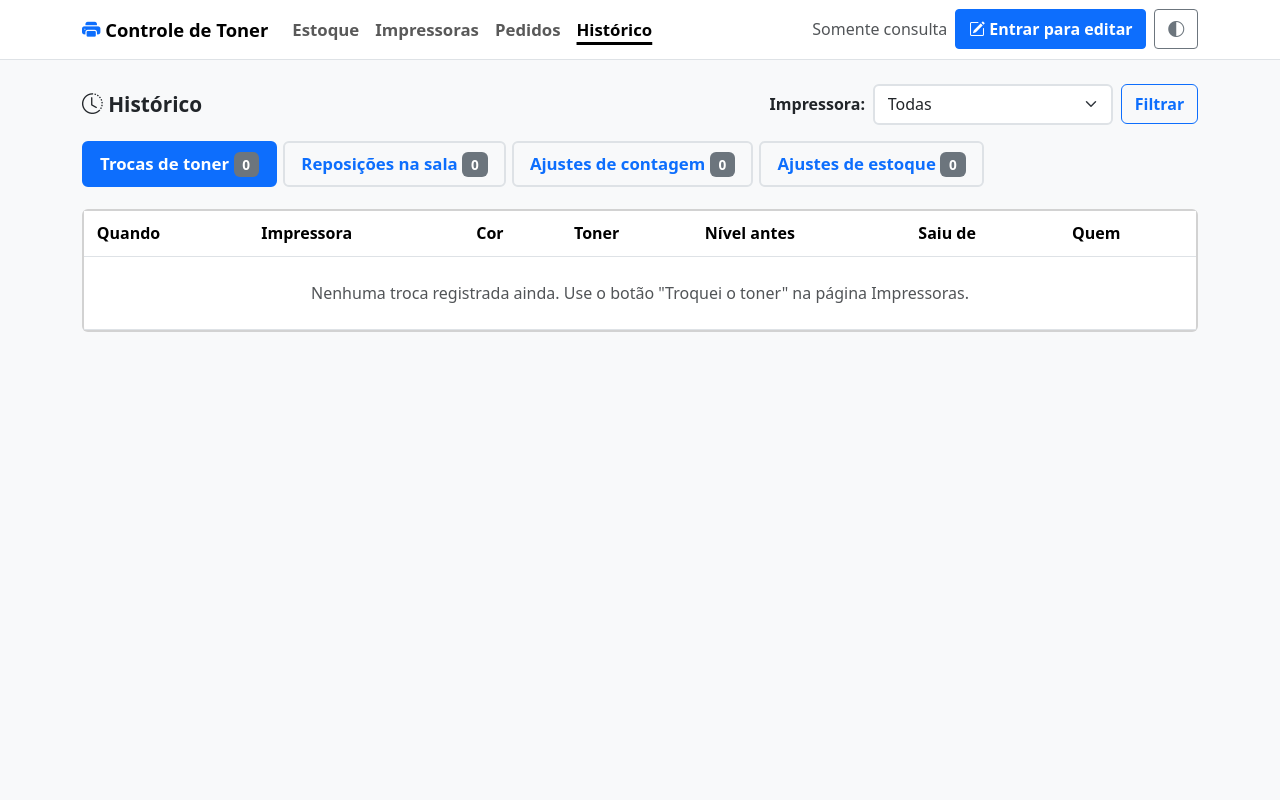
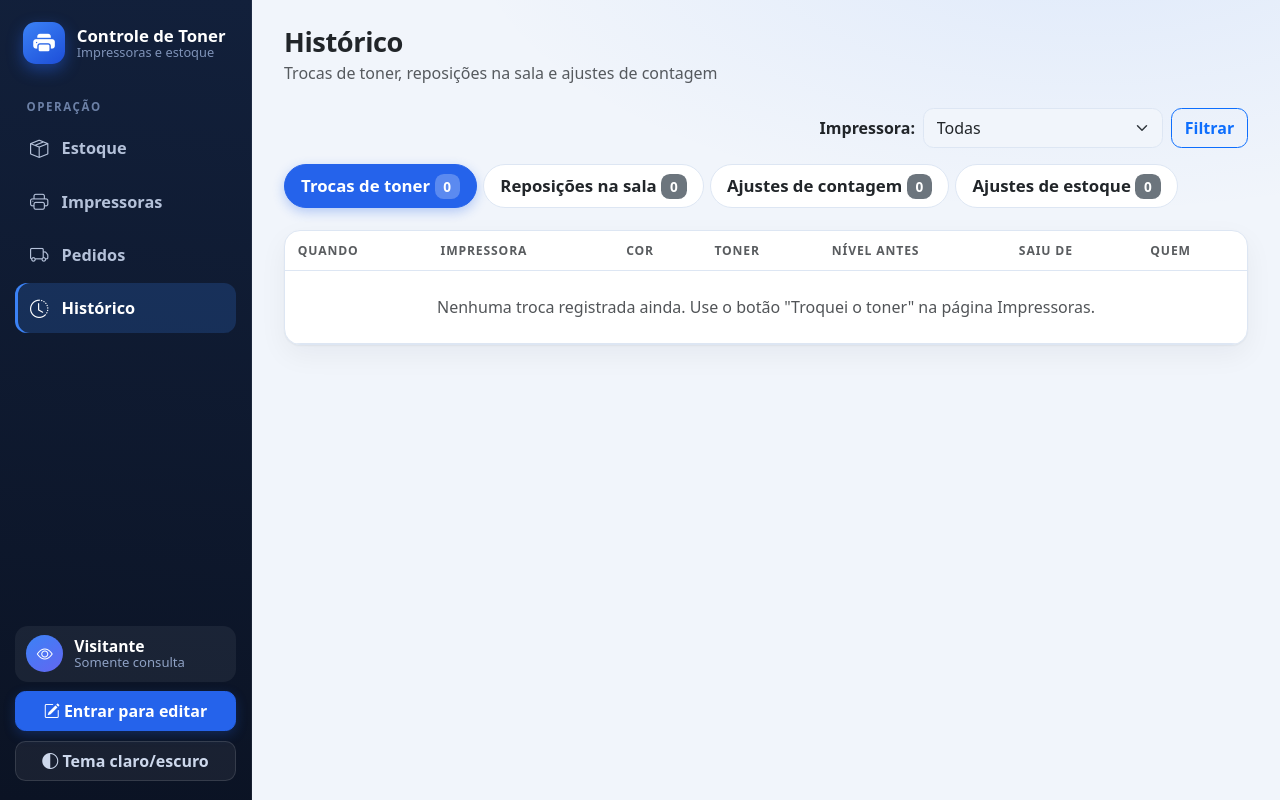
Before and after one commit to DaniloSRocha26/Estoque-Lab-PVI, a Django app: page /historico/ in a window 1280 px wide. Run offline with Django 5.2, Linux system fonts and the light colour scheme; data that the repository does not hold is empty.

Commit message:
Novo visual: menu lateral azul-marinho, cartões arredondados, cabeçalho por página e tema escuro refinado

```diff
--- /dev/null
+++ b/estoque/static/estoque/tema.css
@@ -0,0 +1,148 @@
+/* =====================================================================================
+   TEMA: menu lateral azul-marinho, cartões arredondados e cabeçalho por página.
+   Vem depois do app.css e sobrescreve só o visual (cores, formas, estrutura).
+   ===================================================================================== */
+:root, [data-bs-theme="light"] {
+  --app-bg: #f1f5fb;
+  --superficie: #ffffff;
+  --borda: #dde6f3;
+  --acento: #2563eb;
+  --acento-forte: #1d4ed8;
+  --sombra: 0 1px 2px rgba(15, 26, 47, .06), 0 10px 28px rgba(15, 26, 47, .05);
+  --bs-body-bg: #f1f5fb;
+  --bs-tertiary-bg: #e8eff9;
+  --bs-secondary-bg: #e3ebf7;
+  --bs-border-color: #dde6f3;
+  --bs-primary: #2563eb;
+  --bs-primary-rgb: 37, 99, 235;
+  --bs-link-color: #1d4ed8;
+}
+[data-bs-theme="dark"] {
+  --app-bg: #0b1324;
+  --superficie: #111c33;
+  --borda: #22324f;
+  --acento: #3b82f6;
+  --acento-forte: #2563eb;
+  --sombra: 0 1px 2px rgba(0, 0, 0, .4), 0 12px 32px rgba(0, 0, 0, .28);
+  --bs-body-bg: #0b1324;
+  --bs-body-color: #e6edf7;
+  --bs-tertiary-bg: #0f192e;
+  --bs-secondary-bg: #16233f;
+  --bs-border-color: #22324f;
+  --bs-secondary-color: rgba(230, 237, 247, .72);
+  --bs-primary: #3b82f6;
+  --bs-primary-rgb: 59, 130, 246;
+  --bs-link-color: #7db1ff;
+}
+
+body {
+  background: var(--app-bg);
+  background-image: radial-gradient(900px 420px at 85% -80px, rgba(59, 130, 246, .10), transparent 70%);
+  background-attachment: fixed;
+}
+[data-bs-theme="dark"] body {
+  background-image: radial-gradient(1100px 520px at 85% -120px, rgba(59, 130, 246, .20), transparent 70%);
+}
+
+/* ---------- Estrutura: menu lateral + área de conteúdo ---------- */
+.app { display: flex; min-height: 100vh; }
+.area { flex: 1; min-width: 0; }
+.topo { padding: 1.6rem 2rem .4rem; }
+.topo h1 { font-size: 1.7rem; font-weight: 800; letter-spacing: -.015em; margin: 0; }
+.topo h1:empty, .topo p:empty { display: none; }
+.topo p { margin: .2rem 0 0; color: var(--bs-secondary-color); }
+main#conteudo { padding: 1rem 2rem 2.5rem; max-width: 1480px; }
+
+.sidebar {
+  flex: 0 0 252px; width: 252px; height: 100vh; position: sticky; top: 0;
+  display: flex; flex-direction: column; padding: 1.2rem .95rem;
+  background: linear-gradient(185deg, #12203b 0%, #0b1324 100%);
+  border-right: 1px solid rgba(255, 255, 255, .06);
+  color: #aebbd3; overflow-y: auto;
+}
+.marca { display: flex; align-items: center; gap: .75rem; padding: .2rem .5rem 1rem; text-decoration: none; color: #fff; }
+.marca-icone {
+  width: 2.6rem; height: 2.6rem; border-radius: .8rem; display: grid; place-items: center; font-size: 1.35rem;
+  background: linear-gradient(145deg, #3b82f6, #1d4ed8); box-shadow: 0 6px 16px rgba(37, 99, 235, .45);
+}
+.marca-texto { display: flex; flex-direction: column; line-height: 1.15; }
+.marca-texto strong { font-size: 1.05rem; }
+.marca-texto small { color: #7f93b8; font-size: .8rem; }
+
+.menu { display: flex; flex-direction: column; gap: .2rem; }
+.menu-secao { font-size: .72rem; letter-spacing: .14em; text-transform: uppercase; color: #6c80a6; margin: 1.1rem .7rem .35rem; font-weight: 700; }
+.menu-item {
+  display: flex; align-items: center; gap: .75rem; padding: .7rem .85rem; border-radius: .75rem;
+  color: #b4c1d9; text-decoration: none; font-weight: 600; font-size: 1.02rem; transition: background .15s, color .15s;
+}
+.menu-item .bi { font-size: 1.15rem; width: 1.3rem; text-align: center; }
+.menu-item:hover { background: rgba(255, 255, 255, .07); color: #fff; }
+.menu-item.ativo { background: rgba(59, 130, 246, .20); color: #fff; box-shadow: inset 3px 0 0 #3b82f6; }
+
+.menu-rodape { margin-top: auto; display: grid; gap: .6rem; padding-top: 1.2rem; }
+.usuario { display: flex; align-items: center; gap: .7rem; padding: .6rem .7rem; border-radius: .8rem; background: rgba(255, 255, 255, .06); }
+.avatar {
+  width: 2.3rem; height: 2.3rem; border-radius: 50%; display: grid; place-items: center; flex: none;
+  font-weight: 800; color: #fff; background: linear-gradient(145deg, #3b82f6, #6366f1);
+}
+.usuario-texto { display: flex; flex-direction: column; line-height: 1.15; min-width: 0; }
+.usuario-texto strong { color: #fff; font-size: .98rem; overflow: hidden; text-overflow: ellipsis; white-space: nowrap; }
+.usuario-texto small { color: #8ea1c4; font-size: .82rem; }
+.btn-lateral { background: rgba(255, 255, 255, .06); border: 1px solid rgba(255, 255, 255, .12); color: #cdd8ec; }
+.btn-lateral:hover { background: rgba(255, 255, 255, .13); color: #fff; border-color: rgba(255, 255, 255, .22); }
+
+/* ---------- Cartões, botões, abas, tabelas ---------- */
+.card { background: var(--superficie); border: 1px solid var(--borda); border-radius: 1rem; box-shadow: var(--sombra); }
+.card-impressora { transition: box-shadow .2s, transform .2s; }
+.card-impressora:hover { transform: translateY(-2px); }
+h2, .h5 { letter-spacing: -.01em; }
+
+.btn { border-radius: .65rem; }
+.btn-primary {
+  --bs-btn-bg: var(--acento); --bs-btn-border-color: var(--acento);
+  --bs-btn-hover-bg: var(--acento-forte); --bs-btn-hover-border-color: var(--acento-forte);
+  --bs-btn-active-bg: #1e40af; --bs-btn-active-border-color: #1e40af;
+  box-shadow: 0 4px 12px rgba(37, 99, 235, .25);
+}
+.form-control, .form-select { border-radius: .65rem; border-width: 1px; border-color: var(--borda); background-color: var(--bs-body-bg); }
+.form-control:focus, .form-select:focus { border-color: var(--acento); box-shadow: 0 0 0 .2rem rgba(59, 130, 246, .25); }
+
+.nav-pills .nav-link { border: 1px solid var(--borda); border-radius: 999px; background: var(--superficie); color: var(--bs-body-color); }
+.nav-pills .nav-link:hover { border-color: var(--acento); }
+.nav-pills .nav-link.active { background: var(--acento); border-color: var(--acento); color: #fff; box-shadow: 0 4px 12px rgba(37, 99, 235, .3); }
+.nav-pills .nav-link.active .badge { background: rgba(255, 255, 255, .25) !important; color: #fff !important; }
+
+.table { --bs-table-bg: transparent; --bs-table-hover-bg: rgba(59, 130, 246, .07); --bs-table-border-color: var(--borda); }
+.table thead th { font-size: .76rem; letter-spacing: .07em; text-transform: uppercase; color: var(--bs-secondary-color); font-weight: 700; border-bottom-width: 1px; }
+.tabela-estoque .grupo th { background: var(--bs-tertiary-bg); text-transform: none; letter-spacing: 0; font-size: 1rem; color: var(--bs-body-color); }
+.card > .table-responsive > .table { margin-bottom: 0; }
+.card > .table-responsive { border-radius: 1rem; overflow: hidden; }
+
+.progress { --bs-progress-bg: var(--bs-secondary-bg); }
+.badge { border-radius: .55rem; }
+.toast { border-radius: .8rem; box-shadow: var(--sombra); }
+
+/* ---------- Resumo do topo ---------- */
+.resumo-item { border-width: 1px; border-radius: 1rem; background: var(--superficie); box-shadow: var(--sombra); }
+.resumo-item .numero { font-size: 2.2rem; }
+.resumo-item.perigo { background: var(--superficie); border-color: var(--bs-danger-border-subtle); box-shadow: var(--sombra), inset 5px 0 0 var(--bs-danger); }
+.resumo-item.atencao { background: var(--superficie); border-color: var(--bs-warning-border-subtle); box-shadow: var(--sombra), inset 5px 0 0 var(--bs-warning); }
+.resumo-item.info { background: var(--superficie); border-color: var(--bs-info-border-subtle); box-shadow: var(--sombra), inset 5px 0 0 var(--bs-info); }
+.resumo-item.ok { box-shadow: var(--sombra), inset 5px 0 0 var(--bs-success); }
+.resumo-item.neutro { box-shadow: var(--sombra), inset 5px 0 0 var(--bs-secondary-bg); }
+.resumo-item:hover { transform: translateY(-2px); }
+
+[id] { scroll-margin-top: 1rem; }
+
+/* ---------- Telas estreitas: o menu vira uma faixa no topo (o celular não é o foco) ---------- */
+@media (max-width: 991.98px) {
+  .app { flex-direction: column; }
+  .sidebar { position: static; flex: none; width: 100%; height: auto; flex-direction: row; flex-wrap: wrap; align-items: center; gap: .5rem; padding: .7rem 1rem; }
+  .marca { padding: 0 .5rem 0 0; }
+  .marca-texto small, .menu-secao, .usuario-texto small { display: none; }
+  .menu { flex-direction: row; flex-wrap: wrap; }
+  .menu-rodape { margin: 0 0 0 auto; padding: 0; display: flex; align-items: center; }
+  .menu-rodape .btn { width: auto !important; }
+  .topo { padding: 1.2rem 1rem .2rem; }
+  main#conteudo { padding: .8rem 1rem 2rem; }
+}
--- a/estoque/templates/estoque/base.html
+++ b/estoque/templates/estoque/base.html
@@ -9,52 +9,73 @@
     (function () {
       var salvo = null;
       try { salvo = localStorage.getItem('tema'); } catch (e) {}
-      var tema = salvo || 'light'; // claro por padrão (mais legível); o botão do topo troca
+      var tema = salvo || 'light'; // claro por padrão (mais legível); o botão do menu troca
       document.documentElement.setAttribute('data-bs-theme', tema);
     })();
   </script>
   <link href="https://cdn.jsdelivr.net/npm/bootstrap@5.3.3/dist/css/bootstrap.min.css" rel="stylesheet" integrity="sha384-QWTKZyjpPEjISv5WaRU9OFeRpok6YctnYmDr5pNlyT2bRjXh0JMhjY6hW+ALEwIH" crossorigin="anonymous">
   <link href="https://cdn.jsdelivr.net/npm/bootstrap-icons@1.11.3/font/bootstrap-icons.min.css" rel="stylesheet" integrity="sha384-XGjxtQfXaH2tnPFa9x+ruJTuLE3Aa6LhHSWRr1XeTyhezb4abCG4ccI5AkVDxqC+" crossorigin="anonymous">
   <link href="{% static 'estoque/app.css' %}" rel="stylesheet">
+  <link href="{% static 'estoque/tema.css' %}" rel="stylesheet">
 </head>
-<body class="bg-body-tertiary" data-nivel-baixo="{{ NIVEL_BAIXO }}" data-nivel-medio="{{ NIVEL_MEDIO }}">
-  <nav class="navbar navbar-expand bg-body border-bottom sticky-top">
-    <div class="container">
-      <a class="navbar-brand fw-semibold" href="{% url 'estoque' %}">
-        <i class="bi bi-printer-fill text-primary"></i> Controle de Toner
+<body data-nivel-baixo="{{ NIVEL_BAIXO }}" data-nivel-medio="{{ NIVEL_MEDIO }}">
+  <div class="app">
+
+    <aside class="sidebar">
+      <a class="marca" href="{% url 'estoque' %}">
+        <span class="marca-icone"><i class="bi bi-printer-fill"></i></span>
+        <span class="marca-texto"><strong>Controle de Toner</strong><small>Impressoras e estoque</small></span>
       </a>
-      <ul class="navbar-nav me-auto">
-        <li class="nav-item"><a class="nav-link {% if request.resolver_match.url_name == 'estoque' %}active{% endif %}" href="{% url 'estoque' %}">Estoque</a></li>
-        <li class="nav-item"><a class="nav-link {% if request.resolver_match.url_name == 'impressoras' %}active{% endif %}" href="{% url 'impressoras' %}">Impressoras</a></li>
-        <li class="nav-item"><a class="nav-link {% if request.resolver_match.url_name == 'pedidos' %}active{% endif %}" href="{% url 'pedidos' %}">Pedidos</a></li>
-        <li class="nav-item"><a class="nav-link {% if request.resolver_match.url_name == 'historico' %}active{% endif %}" href="{% url 'historico' %}">Histórico</a></li>
+
+      <nav class="menu" aria-label="Menu principal">
+        <div class="menu-secao">Operação</div>
+        <a class="menu-item {% if request.resolver_match.url_name == 'estoque' %}ativo{% endif %}" href="{% url 'estoque' %}"><i class="bi bi-box-seam"></i> Estoque</a>
+        <a class="menu-item {% if request.resolver_match.url_name == 'impressoras' %}ativo{% endif %}" href="{% url 'impressoras' %}"><i class="bi bi-printer"></i> Impressoras</a>
+        <a class="menu-item {% if request.resolver_match.url_name == 'pedidos' %}ativo{% endif %}" href="{% url 'pedidos' %}"><i class="bi bi-truck"></i> Pedidos</a>
+        <a class="menu-item {% if request.resolver_match.url_name == 'historico' %}ativo{% endif %}" href="{% url 'historico' %}"><i class="bi bi-clock-history"></i> Histórico</a>
         {% if pode_editar %}
-        <li class="nav-item"><a class="nav-link {% if request.resolver_match.url_name == 'cadastros' %}active{% endif %}" href="{% url 'cadastros' %}">Cadastros</a></li>
+        <div class="menu-secao">Gestão</div>
+        <a class="menu-item {% if request.resolver_match.url_name == 'cadastros' %}ativo{% endif %}" href="{% url 'cadastros' %}"><i class="bi bi-sliders"></i> Cadastros</a>
         {% endif %}
-      </ul>
+      </nav>
+
+      <div class="menu-rodape">
         {% if user.is_authenticated %}
-      <span class="small text-body-secondary me-2 d-none d-md-inline">
-        {{ user.get_full_name|default:user.username }} · {% if pode_editar %}Admin{% else %}Somente consulta{% endif %}
-      </span>
-      <form method="post" action="{% url 'logout' %}" class="me-2">{% csrf_token %}
-        <button class="btn btn-outline-secondary btn-sm" title="Sair"><i class="bi bi-box-arrow-right"></i> Sair</button>
+        <div class="usuario">
+          <span class="avatar">{{ user.get_full_name|default:user.username|slice:":1"|upper }}</span>
+          <span class="usuario-texto"><strong>{{ user.get_full_name|default:user.username }}</strong><small>{% if pode_editar %}Administrador{% else %}Somente consulta{% endif %}</small></span>
+        </div>
+        <form method="post" action="{% url 'logout' %}">{% csrf_token %}
+          <button class="btn btn-lateral w-100"><i class="bi bi-box-arrow-right"></i> Sair</button>
         </form>
         {% else %}
-      <span class="small text-body-secondary me-2 d-none d-md-inline">Somente consulta</span>
+        <div class="usuario">
+          <span class="avatar"><i class="bi bi-eye"></i></span>
+          <span class="usuario-texto"><strong>Visitante</strong><small>Somente consulta</small></span>
+        </div>
         {% if request.resolver_match.url_name != 'login' %}
-      <a class="btn btn-primary btn-sm me-2" href="{% url 'login' %}?next={{ request.path|urlencode }}"><i class="bi bi-pencil-square"></i> Entrar para editar</a>
+        <a class="btn btn-primary w-100" href="{% url 'login' %}?next={{ request.path|urlencode }}"><i class="bi bi-pencil-square"></i> Entrar para editar</a>
         {% endif %}
         {% endif %}
-      <button id="alternar-tema" class="btn btn-outline-secondary btn-sm" type="button" title="Alternar tema">
-        <i class="bi bi-circle-half"></i>
+        <button id="alternar-tema" class="btn btn-lateral w-100" type="button" title="Alternar entre tema claro e escuro">
+          <i class="bi bi-circle-half"></i> Tema claro/escuro
         </button>
       </div>
-  </nav>
+    </aside>
 
-  <main class="container py-4" id="conteudo" data-auto="{% block auto %}{% endblock %}">
+    <div class="area">
+      <header class="topo">
+        <h1>{% block pagina_titulo %}{% endblock %}</h1>
+        <p>{% block pagina_sub %}{% endblock %}</p>
+      </header>
+
+      <main id="conteudo" data-auto="{% block auto %}{% endblock %}">
         {% for m in messages %}<div class="d-none" data-mensagem="{{ m.tags }}">{{ m }}</div>{% endfor %}
         {% block conteudo %}{% endblock %}
       </main>
+    </div>
+
+  </div>
 
   <div class="toast-container position-fixed bottom-0 end-0 p-3" id="toasts"></div>
 
--- a/estoque/templates/estoque/cadastros.html
+++ b/estoque/templates/estoque/cadastros.html
@@ -1,5 +1,7 @@
 {% extends "estoque/base.html" %}
 {% block titulo %}Cadastros · Controle de Toner{% endblock %}
+{% block pagina_titulo %}Cadastros{% endblock %}
+{% block pagina_sub %}Impressoras, modelos, itens de estoque e usuários{% endblock %}
 {% block conteudo %}
 
 <ul class="nav nav-pills mb-3" role="tablist">
--- a/estoque/templates/estoque/estoque.html
+++ b/estoque/templates/estoque/estoque.html
@@ -2,6 +2,8 @@
 {% load humanize %}
 {% block titulo %}Estoque · Controle de Toner{% endblock %}
 {% block auto %}1{% endblock %}
+{% block pagina_titulo %}Estoque{% endblock %}
+{% block pagina_sub %}Itens da unidade, reserva das salas e o que precisa ser pedido{% endblock %}
 {% block conteudo %}
 
 {% include 'estoque/_resumo.html' %}
--- a/estoque/templates/estoque/historico.html
+++ b/estoque/templates/estoque/historico.html
@@ -1,9 +1,10 @@
 {% extends "estoque/base.html" %}
 {% block titulo %}Histórico · Controle de Toner{% endblock %}
 {% block auto %}1{% endblock %}
+{% block pagina_titulo %}Histórico{% endblock %}
+{% block pagina_sub %}Trocas de toner, reposições na sala e ajustes de contagem{% endblock %}
 {% block conteudo %}
-<div class="d-flex flex-wrap gap-3 justify-content-between align-items-center mb-3">
-  <h2 class="mb-0"><i class="bi bi-clock-history"></i> Histórico</h2>
+<div class="d-flex flex-wrap gap-3 justify-content-end align-items-center mb-3">
   <form class="d-flex gap-2 align-items-center" method="get">
     <label class="mb-0 fw-semibold" for="filtro-impressora">Impressora:</label>
     <select id="filtro-impressora" class="form-select" name="impressora" style="width:15rem">
--- a/estoque/templates/estoque/impressoras.html
+++ b/estoque/templates/estoque/impressoras.html
@@ -1,13 +1,14 @@
 {% extends "estoque/base.html" %}
 {% block titulo %}Impressoras · Controle de Toner{% endblock %}
 {% block auto %}1{% endblock %}
+{% block pagina_titulo %}Impressoras{% endblock %}
+{% block pagina_sub %}Nível de toner e reserva de cada impressora{% endblock %}
 {% block conteudo %}
 
 {% include 'estoque/_resumo.html' %}
 
 {# ===== Impressoras ===== #}
-<div class="d-flex flex-wrap gap-3 justify-content-between align-items-center mb-3">
-  <h2 class="mb-0"><i class="bi bi-printer"></i> Impressoras</h2>
+<div class="d-flex flex-wrap gap-3 justify-content-end align-items-center mb-3">
   <div class="d-flex flex-wrap gap-3 align-items-center">
     <div class="form-check form-switch mb-0 fs-6">
       <input class="form-check-input" type="checkbox" id="filtro-baixos">
--- a/estoque/templates/estoque/pedidos.html
+++ b/estoque/templates/estoque/pedidos.html
@@ -1,6 +1,8 @@
 {% extends "estoque/base.html" %}
 {% block titulo %}Pedidos · Controle de Toner{% endblock %}
 {% block auto %}1{% endblock %}
+{% block pagina_titulo %}Pedidos{% endblock %}
+{% block pagina_sub %}O que está a caminho e o que já chegou{% endblock %}
 {% block conteudo %}
 
 {# ===== A caminho: o que ainda precisa de atenção ===== #}
--- a/estoque/templates/registration/login.html
+++ b/estoque/templates/registration/login.html
@@ -1,10 +1,11 @@
 {% extends "estoque/base.html" %}
 {% block titulo %}Entrar · Controle de Toner{% endblock %}
+{% block pagina_titulo %}Entrar{% endblock %}
+{% block pagina_sub %}Acesso para editar o sistema{% endblock %}
 {% block conteudo %}
 <div class="row justify-content-center">
   <div class="col-md-5 col-lg-4">
     <div class="card card-body mt-4">
-      <h1 class="h5 mb-3"><i class="bi bi-person-lock"></i> Entrar</h1>
       {% if form.errors %}<div class="alert alert-danger py-2 small">Usuário ou senha incorretos.</div>{% endif %}
       <form method="post">
         {% csrf_token %}
```
Lines whose indentation alone changed are shown as unchanged.
